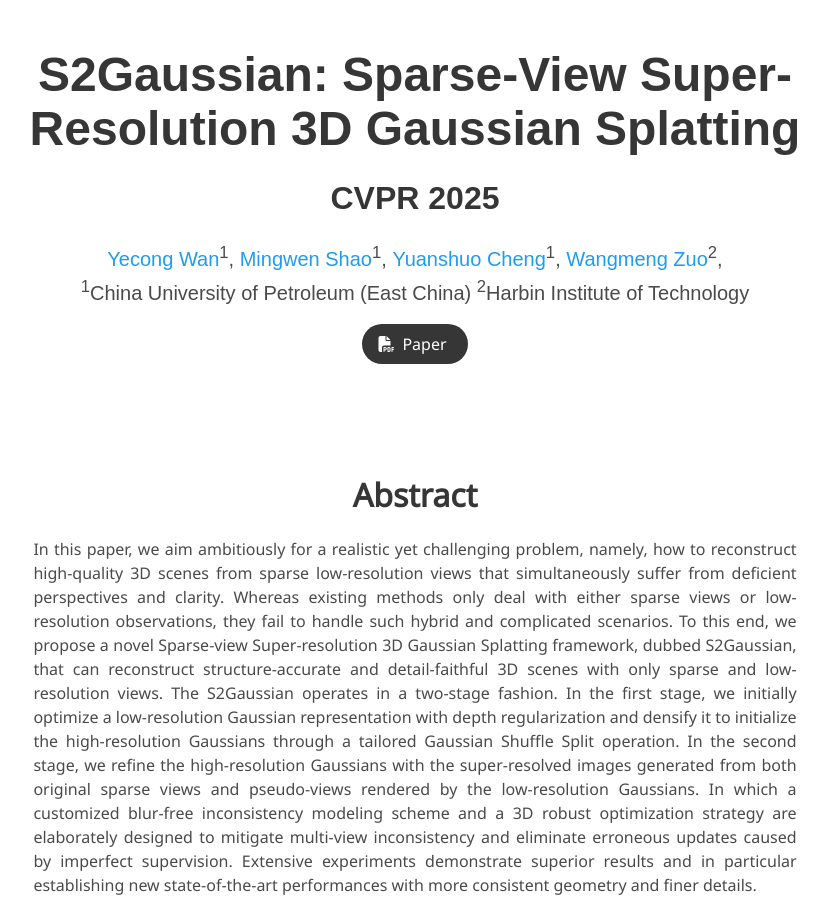
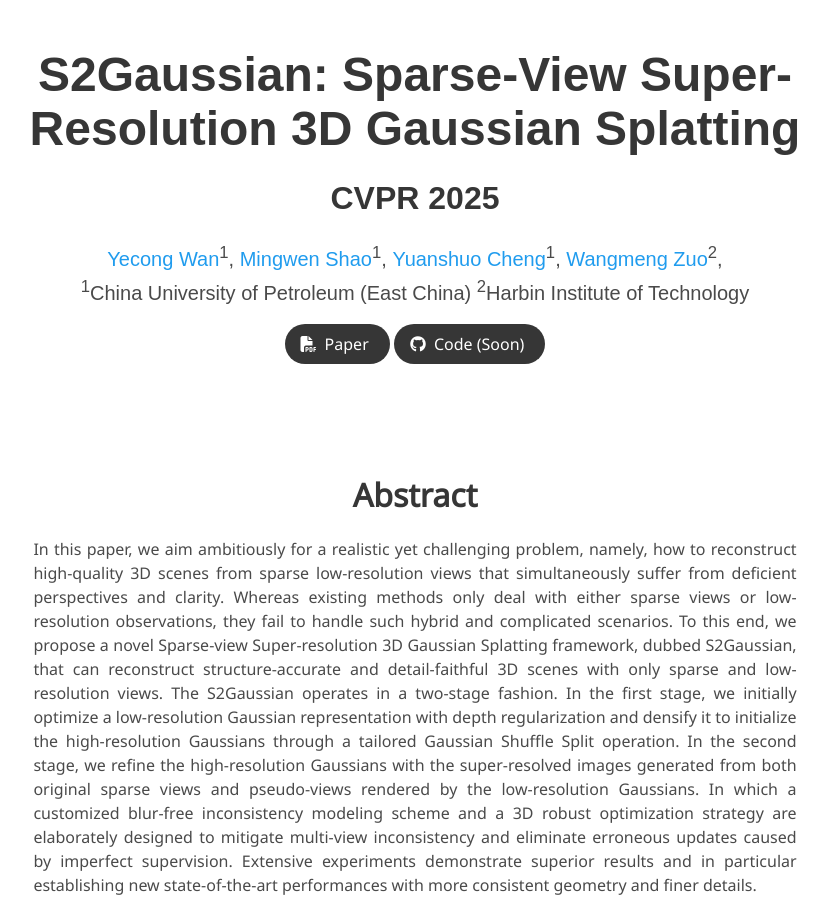
Before and after one commit to Jeasco/S2Gaussian, a plain HTML site: page index.html in a window 1280 px wide. Shown: the top 912 px of the page, without its empty margins (225-1053 px from the left). Drawn offline with nearby package versions, Linux system fonts and the light colour scheme; some icons are missing; a web font is replaced by a local one.

Commit message:
Update index.html

```diff
--- a/index.html
+++ b/index.html
@@ -78,6 +78,16 @@
                   </span>
                   <span>Paper</span>
                 </a>
+              </span>
+               <!-- Code Link. -->
+              <span class="link-block">
+                <a
+                   class="external-link button is-normal is-rounded is-dark">
+                  <span class="icon">
+                      <i class="fab fa-github"></i>
+                  </span>
+                  <span>Code (Soon)</span>
+                  </a>
               </span>
 
             </div>
```
